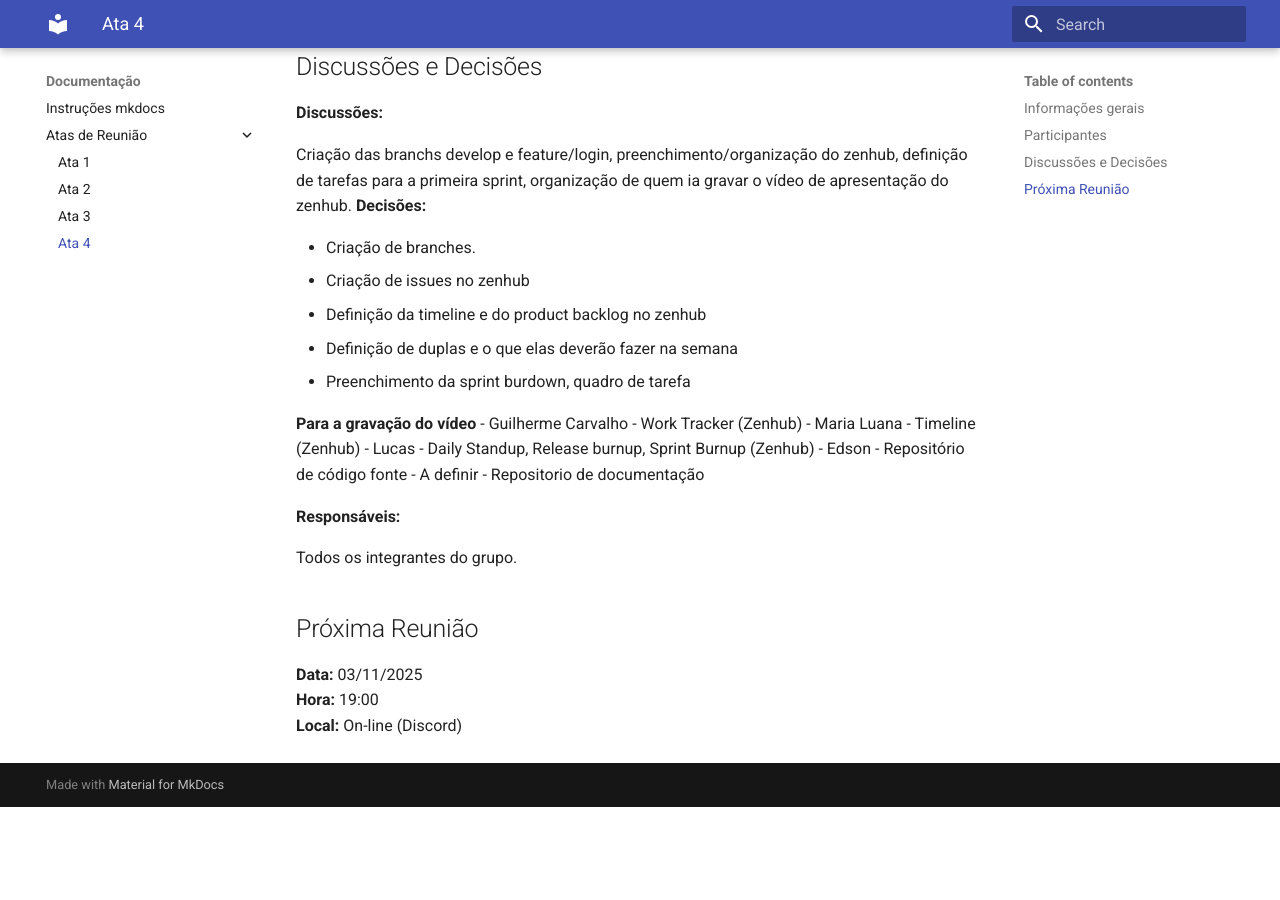
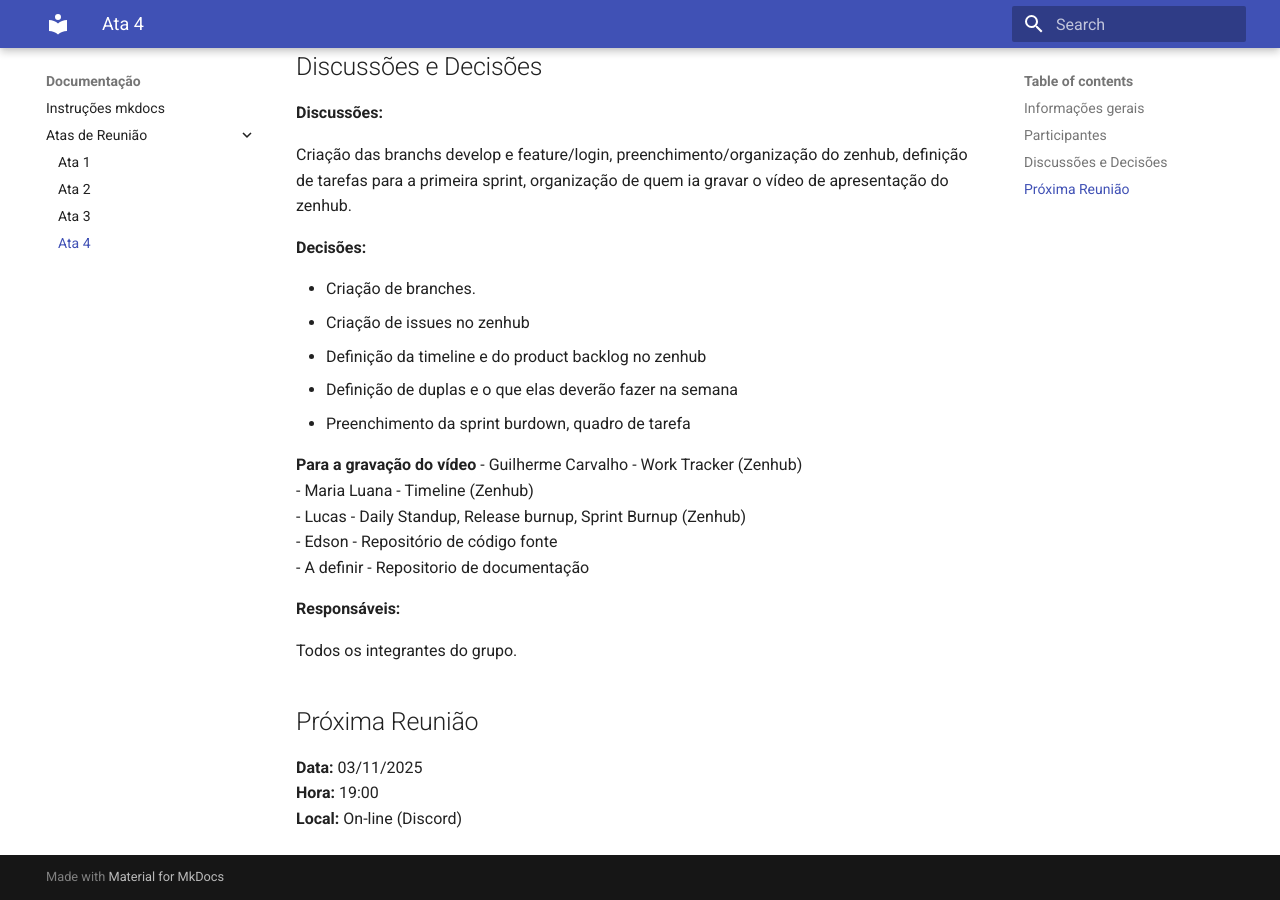
Before and after one commit to FGA0138-MDS-Ajax/2025.2-Gilgamesh, an MkDocs documentation site: the page built from docs/atas-reuniao/ata-reuniao-4.md, in a window 1280 px wide and 900 px high, scrolled down 722 px. Built offline with MkDocs 1.6.1 and Material for MkDocs 9.7.7, drawn with Linux system fonts in a browser that asks for light colours; before the commit the page ends 1529 px from its top, so only the background shows below that.

Commit message:
Improve formatting in ata-reuniao-4.md
Added line breaks for better formatting in the meeting notes.

```diff
--- a/docs/atas-reuniao/ata-reuniao-4.md
+++ b/docs/atas-reuniao/ata-reuniao-4.md
@@ -23,7 +23,8 @@
 
 **Discussões:**
 
-Criação das branchs develop e feature/login, preenchimento/organização do zenhub, definição de tarefas para a primeira sprint, organização de quem ia gravar o vídeo de apresentação do zenhub.
+Criação das branchs develop e feature/login, preenchimento/organização do zenhub, definição de tarefas para a primeira sprint, organização de quem ia gravar o vídeo de apresentação do zenhub.<br>
+
 **Decisões:**
 
 - Criação de branches.<br>
@@ -33,15 +34,15 @@
 - Preenchimento da sprint burdown, quadro de tarefa <br>
 
 **Para a gravação do vídeo**
-- Guilherme Carvalho - Work Tracker (Zenhub)
-- Maria Luana - Timeline (Zenhub)
-- Lucas - Daily Standup, Release burnup, Sprint Burnup (Zenhub)
-- Edson - Repositório de código fonte
-- A definir - Repositorio de documentação
+- Guilherme Carvalho - Work Tracker (Zenhub)<br>
+- Maria Luana - Timeline (Zenhub)<br>
+- Lucas - Daily Standup, Release burnup, Sprint Burnup (Zenhub)<br>
+- Edson - Repositório de código fonte <br>
+- A definir - Repositorio de documentação <br>
 
 **Responsáveis:**
 
-Todos os integrantes do grupo.
+Todos os integrantes do grupo.<br>
 
 ## Próxima Reunião
 **Data:** 03/11/2025 <br>
```
